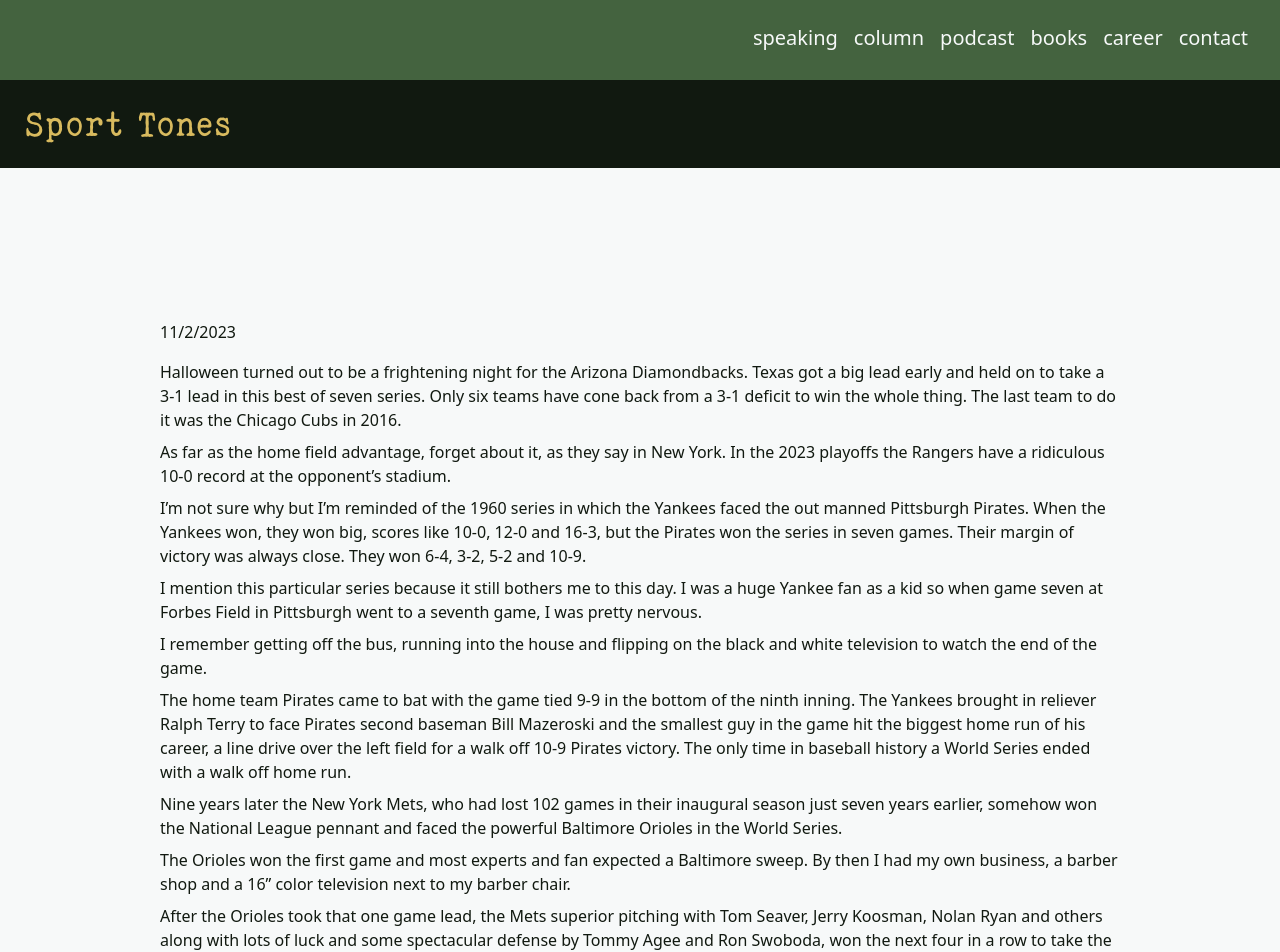
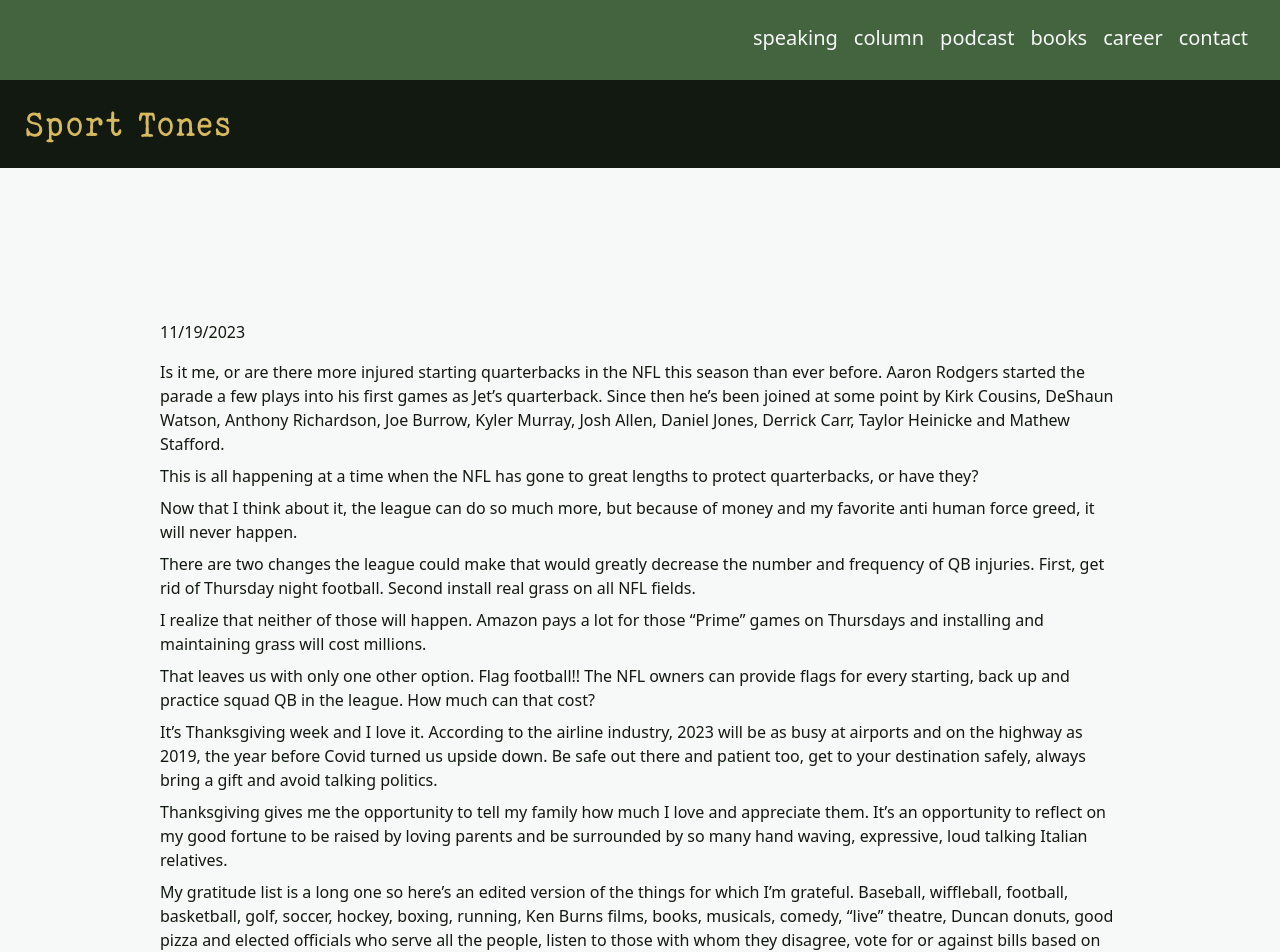
Before and after one commit to Jerud-Moyer/tony-ventrella-web, a Next.js app: page /blog in a window 1280 px wide. Shown: the top 952 px of the page. Built offline with nearby package versions, Linux system fonts and the light colour scheme.

Commit message:
add new column

```diff
--- a/data/blog-entries.js
+++ b/data/blog-entries.js
@@ -93,5 +93,22 @@ export const blogEntries = [
       'After the Orioles took that one game lead, the Mets superior pitching with Tom Seaver, Jerry Koosman, Nolan Ryan and others along with lots of luck and some spectacular defense by Tommy Agee and Ron Swoboda, won the next four in a row to take the series. Making the whole outcome more of a surprise is the fact that the 1968 Mets, a year earlier finished 9 th in the National League with a record of 73-89-1. Now that\’s a comeback.',
       'I might toss in the fact that the fledgling New York Jets, who came into the American Football League in 1960 as the New York Titans, won the WFL title in 1968, then upset the Baltimore Colts in Super Bowl lll , led by a young Joe Namath. It was a glorious time for New York sports teams with the Knicks of the NBA winning that title in 1970, by beating the Los Angeles Lakers.'
     ]
+  },
+  {
+    createdAt: 1700418630090,
+    title: '',
+    content: [
+      'Is it me, or are there more injured starting quarterbacks in the NFL this season than ever before. Aaron Rodgers started the parade a few plays into his first games as Jet\’s quarterback. Since then he\’s been joined at some point by Kirk Cousins, DeShaun Watson, Anthony Richardson, Joe Burrow, Kyler Murray, Josh Allen, Daniel Jones, Derrick Carr, Taylor Heinicke and Mathew Stafford.',
+      'This is all happening at a time when the NFL has gone to great lengths to protect quarterbacks, or have they?',
+      'Now that I think about it, the league can do so much more, but because of money and my favorite anti human force greed, it will never happen.',
+      'There are two changes the league could make that would greatly decrease the number and frequency of QB injuries. First, get rid of Thursday night football. Second install real grass on all NFL fields.',
+      'I realize that neither of those will happen. Amazon pays a lot for those “Prime” games on Thursdays and installing and maintaining grass will cost millions.',
+      'That leaves us with only one other option. Flag football!! The NFL owners can provide flags for every starting, back up and practice squad QB in the league. How much can that cost?',
+      '',
+      'It\’s Thanksgiving week and I love it. According to the airline industry, 2023 will be as busy at airports and on the highway as 2019, the year before Covid turned us upside down. Be safe out there and patient too, get to your destination safely, always bring a gift and avoid talking politics.',
+      'Thanksgiving gives me the opportunity to tell my family how much I love and appreciate them. It\’s an opportunity to reflect on my good fortune to be raised by loving parents and be surrounded by so many hand waving, expressive, loud talking Italian relatives.',
+      'My gratitude list is a long one so here’s an edited version of the things for which I\’m grateful. Baseball, wiffleball, football, basketball, golf, soccer, hockey, boxing, running, Ken Burns films, books, musicals, comedy, “live” theatre, Duncan donuts, good pizza and elected officials who serve all the people, listen to those with whom they disagree, vote for or against bills based on research and not party politics or what the lobbyists have to say.',
+      'I\’m grateful for anyone who reads this column or any of my books or listens to my podcast. Happy Thanksgiving to all.'
+    ]
   }
 ]
```
